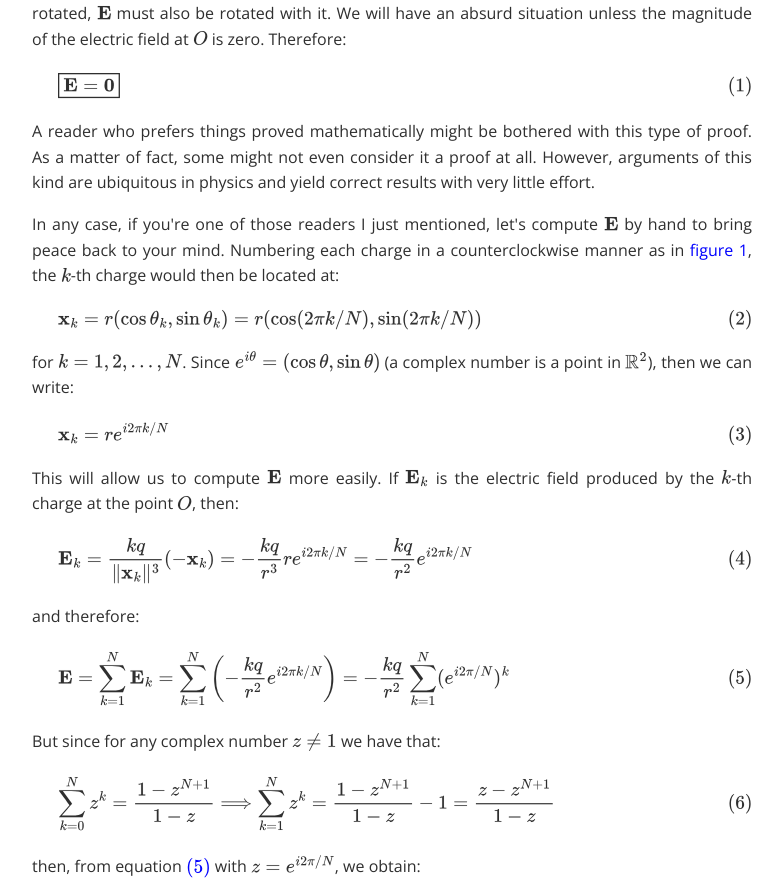
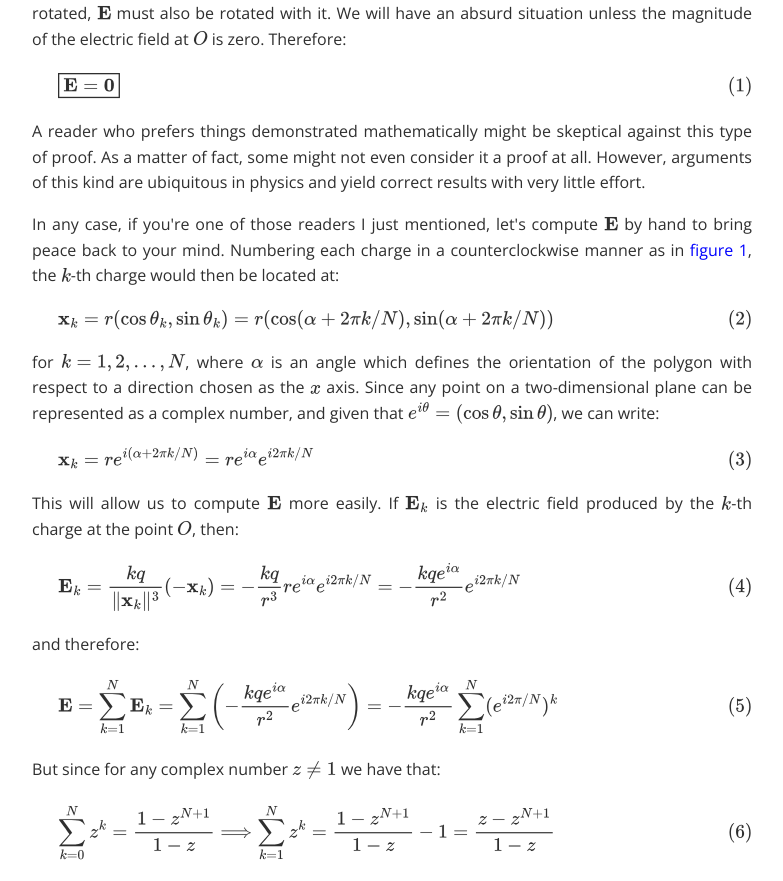
Before and after one commit to dassencio/blog, a Vue app: page /12 in a window 1280 px wide. Shown: the part 1323-2204 px from the top of the page, without its empty margins (248-1031 px from the left). Built offline with nearby package versions, Linux system fonts and the light colour scheme.

Commit message:
Improve post text

```diff
--- a/src/posts/12.vue
+++ b/src/posts/12.vue
@@ -8,14 +8,14 @@
   </p>
 
   <BaseFigure
-    description="Regular pentagon with a charge $q$ placed on each of its
+    description="Regular pentagon with a charge $q$ placed at each of its
                  vertices. In the figure, $\theta = 2\pi / 5$. For a general
                  regular polygon with $N$ sides, $\theta = 2\pi / N$."
     :number="1"
   >
     <ResponsiveImage
       class="figure-1"
-      alt="Charges placed on vertices of a regular polygon"
+      alt="Charges placed at vertices of a regular polygon"
       :src="chargesOnRegularPolygon"
     />
   </BaseFigure>
@@ -29,7 +29,7 @@
 
   <p>
     To see what I mean by that, consider the electric field produced by the
-    charges at the point $O$ is as shown in <a href="#fig_2">figure 2a</a>.
+    charges at the point $O$ as shown in <a href="#fig_2">figure 2a</a>.
   </p>
 
   <BaseFigure
@@ -43,14 +43,14 @@
     <BaseSubfigure label="(a)">
       <ResponsiveImage
         class="figure-2a"
-        alt="Charges placed on vertices of a regular polygon"
+        alt="Charges placed at vertices of a regular polygon"
         :src="chargesOnRegularPolygonRotationA"
       />
     </BaseSubfigure>
     <BaseSubfigure label="(b)">
       <ResponsiveImage
         class="figure-2b"
-        alt="Charges placed on vertices of a regular polygon (rotated)"
+        alt="Charges placed at vertices of a regular polygon (rotated)"
         :src="chargesOnRegularPolygonRotationB"
       />
     </BaseSubfigure>
@@ -69,10 +69,10 @@
   <EquationBlock boxed> {\bf E} = {\bf 0} </EquationBlock>
 
   <p>
-    A reader who prefers things proved mathematically might be bothered with
-    this type of proof. As a matter of fact, some might not even consider it a
-    proof at all. However, arguments of this kind are ubiquitous in physics and
-    yield correct results with very little effort.
+    A reader who prefers things demonstrated mathematically might be skeptical
+    against this type of proof. As a matter of fact, some might not even
+    consider it a proof at all. However, arguments of this kind are ubiquitous
+    in physics and yield correct results with very little effort.
   </p>
 
   <p>
@@ -83,16 +83,21 @@
   </p>
 
   <EquationBlock>
-    {\bf x}_k = r(\cos\theta_k, \sin\theta_k) = r(\cos(2\pi k/N), \sin(2\pi
-    k/N))
+    {\bf x}_k = r(\cos\theta_k, \sin\theta_k) = r(\cos(\alpha + 2\pi k/N),
+    \sin(\alpha + 2\pi k/N))
   </EquationBlock>
 
   <p>
-    for $k = 1, 2, \ldots, N$. Since $e^{i\theta} = (\cos\theta, \sin\theta)$ (a
-    complex number is a point in $\mathbb{R}^2$), then we can write:
+    for $k = 1, 2, \ldots, N$, where $\alpha$ is an angle which defines the
+    orientation of the polygon with respect to a direction chosen as the $x$
+    axis. Since any point on a two-dimensional plane can be represented as a
+    complex number, and given that $e^{i\theta} = (\cos\theta, \sin\theta)$, we
+    can write:
   </p>
 
-  <EquationBlock> {\bf x}_k = r e^{i 2\pi k / N} </EquationBlock>
+  <EquationBlock>
+    {\bf x}_k = r e^{i (\alpha + 2\pi k / N)} = r e^{i \alpha} e^{i 2\pi k / N}
+  </EquationBlock>
 
   <p>
     This will allow us to compute ${\bf E}$ more easily. If ${\bf E}_k$ is the
@@ -101,15 +106,15 @@
 
   <EquationBlock>
     {\bf E}_k = \frac{kq}{\|{\bf x}_k\|^3}(-{\bf x}_k) = -\frac{kq}{r^3} r e^{i
-    2\pi k / N} = -\frac{kq}{r^2} e^{i 2\pi k / N}
+    \alpha} e^{i 2\pi k / N} = -\frac{kqe^{i \alpha}}{r^2} e^{i 2\pi k / N}
   </EquationBlock>
 
   <p>and therefore:</p>
 
   <EquationBlock>
-    {\bf E} = \sum_{k=1}^{N} {\bf E}_k = \sum_{k=1}^N \left( -\frac{kq}{r^2}
-    e^{i 2\pi k / N} \right) = -\frac{kq}{r^2} \sum_{k=1}^N (e^{i 2\pi / N})^k
-    \label{E_as_sum}
+    {\bf E} = \sum_{k=1}^{N} {\bf E}_k = \sum_{k=1}^N \left( -\frac{kqe^{i
+    \alpha}}{r^2} e^{i 2\pi k / N} \right) = -\frac{kqe^{i \alpha}}{r^2}
+    \sum_{k=1}^N (e^{i 2\pi / N})^k \label{E_as_sum}
   </EquationBlock>
 
   <p>But since for any complex number $z \neq 1$ we have that:</p>
@@ -124,9 +129,10 @@
   </p>
 
   <EquationBlock>
-    {\bf E} = -\frac{kq}{r^2} \left( \frac{e^{i 2\pi / N} - (e^{i 2\pi /
-    N})^{N+1}}{1 - e^{i 2\pi / N}} \right) = -\frac{kq}{r^2} e^{i 2\pi / N}
-    \left( \frac{1 - (e^{i 2\pi/N})^N}{1 - e^{i 2\pi / N}} \right) = {\bf 0}
+    {\bf E} = -\frac{kqe^{i \alpha}}{r^2} \left( \frac{e^{i 2\pi / N} - (e^{i
+    2\pi / N})^{N+1}}{1 - e^{i 2\pi / N}} \right) = -\frac{kqe^{i \alpha}}{r^2}
+    e^{i 2\pi / N} \left( \frac{1 - (e^{i 2\pi/N})^N}{1 - e^{i 2\pi / N}}
+    \right) = {\bf 0}
   </EquationBlock>
 
   <p>since:</p>
```
